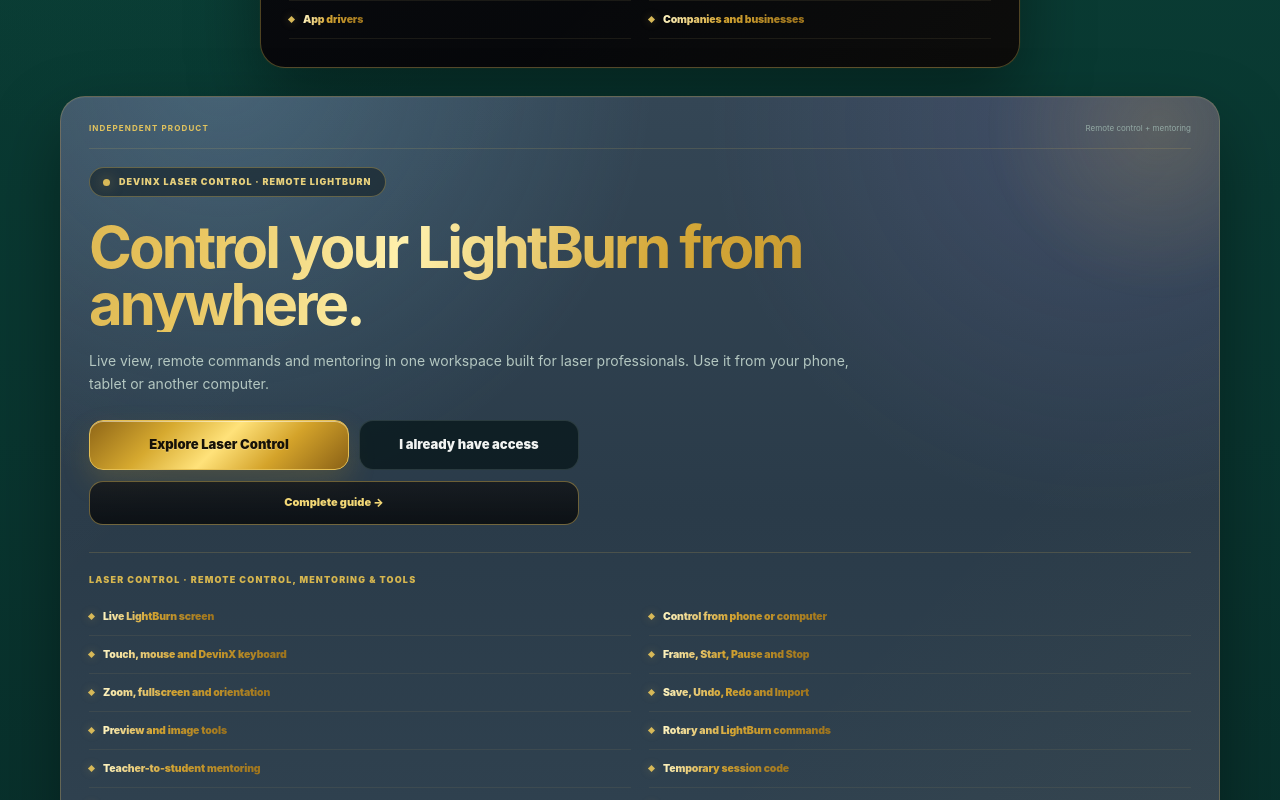
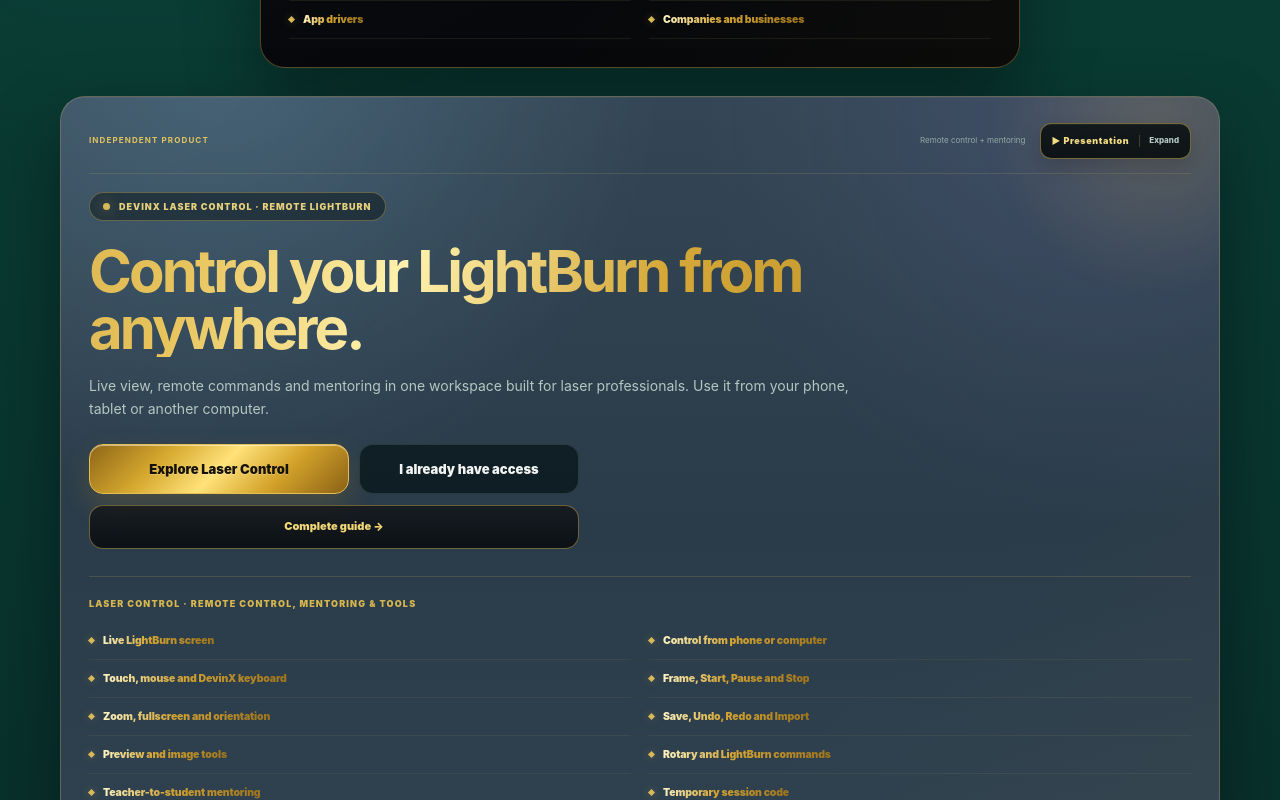
Before and after one commit to hassan80612/DEVINX, a Next.js app: page / in a window 1280 px wide. Shown: the part 1320-2120 px from the top of the page. Built offline with nearby package versions, Linux system fonts and the light colour scheme; no server answers.

Commit message:
feat(laser): add localized presentation videos to home card

```diff
--- a/src/components/LaserHomeCard.module.css
+++ b/src/components/LaserHomeCard.module.css
@@ -1,8 +1,14 @@
 .shell{position:relative;overflow:hidden;scroll-margin-top:18px;width:min(1160px,100%);margin:28px auto 0;padding:28px;border:1px solid rgba(222,190,99,.30);border-radius:25px;background:radial-gradient(circle at 14% -4%,rgba(121,190,224,.22),transparent 34%),radial-gradient(circle at 90% 3%,rgba(145,129,214,.14),transparent 31%),linear-gradient(180deg,#344655 0%,#2a3b49 55%,#304250 100%);box-shadow:0 30px 70px rgba(0,0,0,.34),inset 0 1px 0 rgba(255,255,255,.04)}
 .shell:after{content:"";position:absolute;inset:0;pointer-events:none;background:linear-gradient(135deg,rgba(255,255,255,.025),transparent 28%,transparent 70%,rgba(220,184,84,.035))}
 .glow{position:absolute;right:-120px;top:-150px;width:360px;height:360px;border-radius:50%;background:radial-gradient(circle,rgba(219,184,83,.18),transparent 66%);filter:blur(8px);pointer-events:none}
-.independent{position:relative;z-index:2;display:flex;align-items:center;justify-content:space-between;gap:12px;margin:-2px 0 18px;padding-bottom:14px;border-bottom:1px solid rgba(221,188,95,.15)}
+.topline{position:relative;z-index:3;display:flex;align-items:center;justify-content:space-between;gap:14px;margin:-2px 0 18px;padding-bottom:14px;border-bottom:1px solid rgba(221,188,95,.15)}
+.independent{display:flex;align-items:center;justify-content:space-between;gap:12px;min-width:0;flex:1}
 .independent b{color:#e2c45e;font-size:8px;letter-spacing:.14em}.independent span{color:#93a9a4;font-size:8px;text-align:right}
+.presentationToggle{flex:0 0 auto;display:flex;align-items:center;gap:10px;min-height:36px;padding:8px 11px;border:1px solid rgba(230,194,91,.48);border-radius:11px;background:linear-gradient(180deg,rgba(13,20,22,.92),rgba(5,10,12,.88));color:#f3dc83;cursor:pointer;box-shadow:inset 0 1px 0 rgba(255,255,255,.05),0 8px 20px rgba(0,0,0,.18)}
+.presentationToggle:hover{border-color:rgba(239,207,111,.78);transform:translateY(-1px)}
+.presentationTitle{font-size:9px;font-weight:950;letter-spacing:.07em;white-space:nowrap}.presentationAction{padding-left:9px;border-left:1px solid rgba(229,195,94,.24);color:#b8c9c4;font-size:8px;font-weight:850;white-space:nowrap}
+.presentationPanel{position:relative;z-index:3;width:min(300px,100%);margin:-5px 0 20px auto;padding:8px;border:1px solid rgba(229,195,94,.32);border-radius:17px;background:rgba(4,10,12,.82);box-shadow:0 18px 38px rgba(0,0,0,.28)}
+.presentationPanel[hidden]{display:none}.presentationVideo{display:block;width:100%;height:auto;max-height:540px;object-fit:contain;border-radius:11px;background:#020405}
 .copy{position:relative;z-index:2;max-width:820px}.tag{display:inline-flex;align-items:center;gap:9px;padding:8px 13px;border:1px solid rgba(221,188,95,.36);border-radius:999px;background:rgba(5,15,17,.46);color:#e7d07c;font-size:9px;font-weight:950;letter-spacing:.11em;line-height:1.25}.tag i{width:7px;height:7px;border-radius:50%;background:#d8b958;box-shadow:0 0 13px rgba(216,185,88,.58)}
 .copy h2{margin:22px 0 0;font-size:clamp(35px,5vw,58px);line-height:.98;letter-spacing:-.05em;background:linear-gradient(105deg,#a77d22,#e8c45d 38%,#fff1ad 50%,#d5a838 64%,#a4771d);background-size:220% 100%;-webkit-background-clip:text;background-clip:text;color:transparent;animation:goldTextShine 6s linear infinite}
 .copy p{margin:17px 0 0;max-width:760px;color:#b4c7c1;font-size:14px;line-height:1.65}.actions{display:grid;grid-template-columns:minmax(0,260px) minmax(0,220px);gap:10px;margin-top:24px}
@@ -23,3 +29,17 @@
   .featureGrid{grid-template-columns:1fr}
   .featureLine{min-height:38px}
 }
+
+@media(max-width:700px){
+  .topline{align-items:flex-start;gap:10px}
+  .independent{align-items:flex-start;flex-direction:column;gap:4px}
+  .presentationToggle{margin-left:auto}
+  .presentationPanel{width:min(290px,100%)}
+}
+@media(max-width:520px){
+  .topline{gap:8px}
+  .presentationToggle{min-height:34px;padding:7px 9px;gap:7px}
+  .presentationTitle{font-size:8px}.presentationAction{font-size:7.5px;padding-left:7px}
+  .presentationPanel{width:100%;margin-top:-4px}
+  .presentationVideo{max-height:none}
+}
--- a/src/components/LaserHomeCard.tsx
+++ b/src/components/LaserHomeCard.tsx
@@ -1,5 +1,6 @@
 "use client";
 
+import {useId,useState} from "react";
 import {useI18n} from "@/i18n/provider";
 import styles from "./LaserHomeCard.module.css";
 
@@ -63,11 +64,45 @@ const COPY={
 export function LaserHomeCard(){
   const{locale}=useI18n();
   const c=COPY[locale];
+  const presentationId=useId();
+  const[presentationOpen,setPresentationOpen]=useState(false);
+  const isPortuguese=locale==="pt-BR";
+  const presentation=isPortuguese
+    ?{title:"Apresentação",expand:"Expandir",collapse:"Recolher",aria:"Apresentação do Laser Control em português"}
+    :{title:"Presentation",expand:"Expand",collapse:"Collapse",aria:"Laser Control presentation in English"};
+  const presentationVideo=isPortuguese
+    ?"/media/laser-control-presentation-pt.mp4"
+    :"/media/laser-control-presentation-intl.mp4";
+
   return <section id="laser-control" className={styles.shell} lang={locale} aria-label="DevinX Laser Control">
     <div className={styles.glow} aria-hidden="true"/>
-    <div className={styles.independent}>
-      <b>{c.independent}</b>
-      <span>{c.sub}</span>
+    <div className={styles.topline}>
+      <div className={styles.independent}>
+        <b>{c.independent}</b>
+        <span>{c.sub}</span>
+      </div>
+      <button
+        type="button"
+        className={styles.presentationToggle}
+        aria-expanded={presentationOpen}
+        aria-controls={presentationId}
+        onClick={()=>setPresentationOpen(open=>!open)}
+      >
+        <span className={styles.presentationTitle}>▶ {presentation.title}</span>
+        <span className={styles.presentationAction}>{presentationOpen?presentation.collapse:presentation.expand}</span>
+      </button>
+    </div>
+    <div id={presentationId} className={styles.presentationPanel} hidden={!presentationOpen}>
+      {presentationOpen&&<video
+        className={styles.presentationVideo}
+        src={presentationVideo}
+        width="590"
+        height="1280"
+        controls
+        playsInline
+        preload="metadata"
+        aria-label={presentation.aria}
+      />}
     </div>
     <div className={styles.copy}>
       <span className={styles.tag}><i></i>{c.eyebrow}</span>
```
Also changed, not shown: 2 other files (tests, documents, lock files or other folders).
